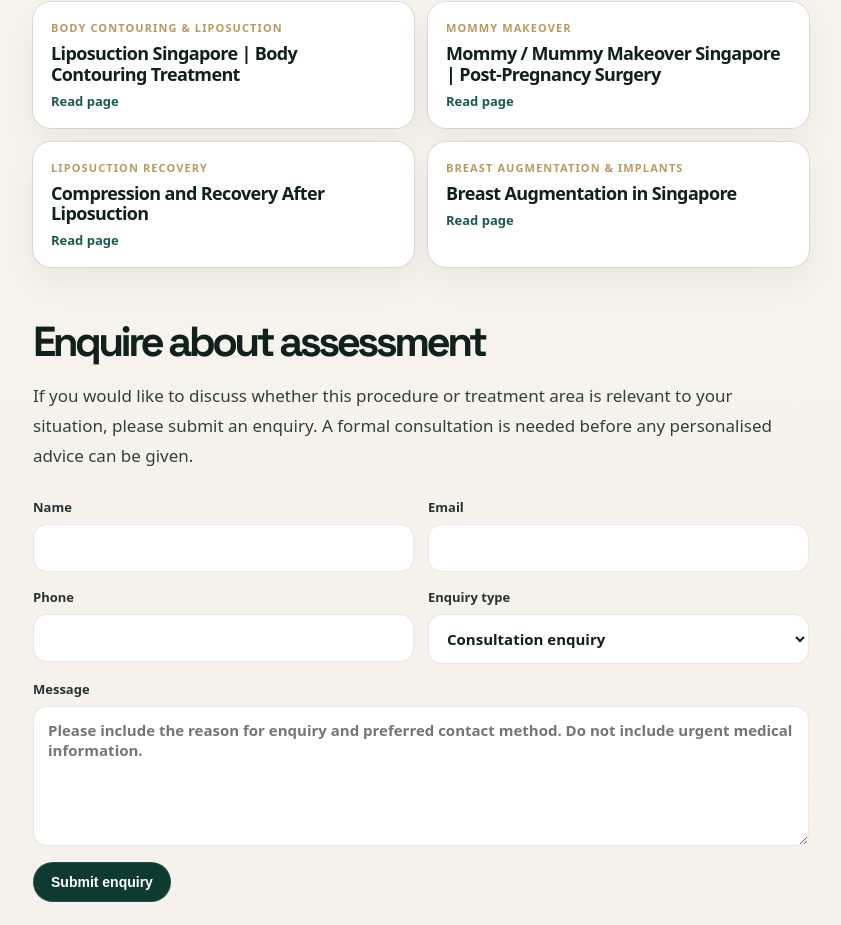
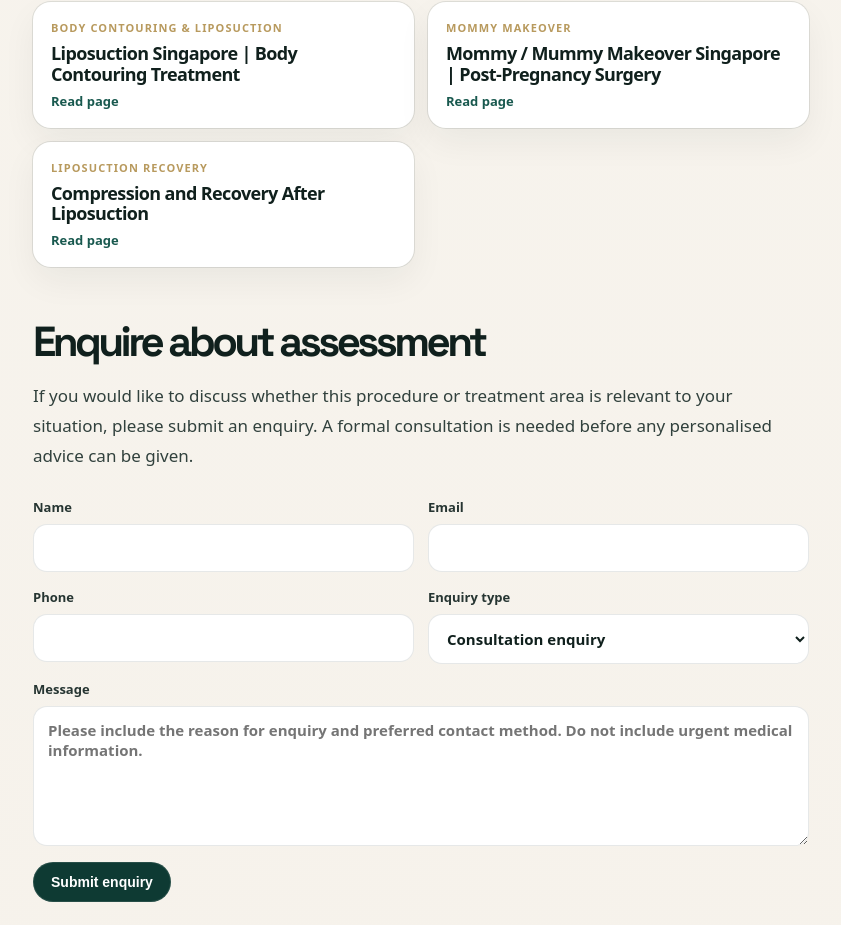
Before and after one commit to zatyrical/plasticwebsite, a Next.js app: page /tummy-tuck-singapore in a window 1280 px wide. Shown: the part 9067-9992 px from the top of the page, without its empty margins (219-1060 px from the left). Built offline with nearby package versions, Linux system fonts and the light colour scheme.

Commit message:
Prioritise requested aesthetic procedure guides

```diff
--- a/app/ProcedureArticle.tsx
+++ b/app/ProcedureArticle.tsx
@@ -110,7 +110,7 @@ export default function ProcedureArticlePage({ article }: Props) {
       group
     }));
   const relatedByProcedure: Record<string, string[]> = {
-    'breast-augmentation-singapore': ['breast-aesthetic-surgery-singapore', '24-hour-rapid-recovery-breast-augmentation-singapore', 'breast-implant-illness-singapore-evidence', 'mommy-makeover-singapore'],
+    'breast-augmentation-singapore': ['24-hour-rapid-recovery-breast-augmentation-singapore', 'breast-aesthetic-surgery-singapore', 'breast-implant-illness-singapore-evidence', 'mommy-makeover-singapore'],
     'tummy-tuck-singapore': ['body-contouring-liposuction-singapore', 'mommy-makeover-singapore', 'compression-foam-lymphatic-massage-after-liposuction'],
     'mommy-makeover-singapore': ['tummy-tuck-singapore', 'breast-augmentation-singapore', 'breast-aesthetic-surgery-singapore', 'body-contouring-liposuction-singapore'],
     'body-contouring-liposuction-singapore': ['tummy-tuck-singapore', 'compression-foam-lymphatic-massage-after-liposuction', 'mommy-makeover-singapore'],
@@ -118,13 +118,13 @@ export default function ProcedureArticlePage({ article }: Props) {
     'rib-rhinoplasty-singapore': ['asian-rhinoplasty-singapore'],
     'face-neck-lift-singapore': ['thread-lifting-singapore', 'fat-grafting-singapore', 'asian-eyelid-surgery-singapore'],
     'thread-lifting-singapore': ['face-neck-lift-singapore', 'fat-grafting-singapore', 'lasers-injectables-singapore'],
-    'fat-grafting-singapore': ['face-neck-lift-singapore', 'thread-lifting-singapore', 'asian-eyelid-surgery-singapore'],
-    'asian-eyelid-surgery-singapore': ['face-neck-lift-singapore', 'asian-rhinoplasty-singapore', 'fat-grafting-singapore']
+    'fat-grafting-singapore': ['face-neck-lift-singapore', 'thread-lifting-singapore', 'asian-eyelid-surgery-singapore']
   };
   const preferredHrefs = (relatedByProcedure[article.slug] ?? []).map((slug) => `/${slug}`);
   const seenRelated = new Set<string>();
   const relatedArticles = [...generatedRelated, ...establishedArticles.filter((item) => item.group === group)]
     .filter((item) => item.href !== `/${article.slug}`)
+    .filter((item) => preferredHrefs.length === 0 || preferredHrefs.includes(item.href))
     .filter((item) => {
       if (seenRelated.has(item.href)) return false;
       seenRelated.add(item.href);
```
